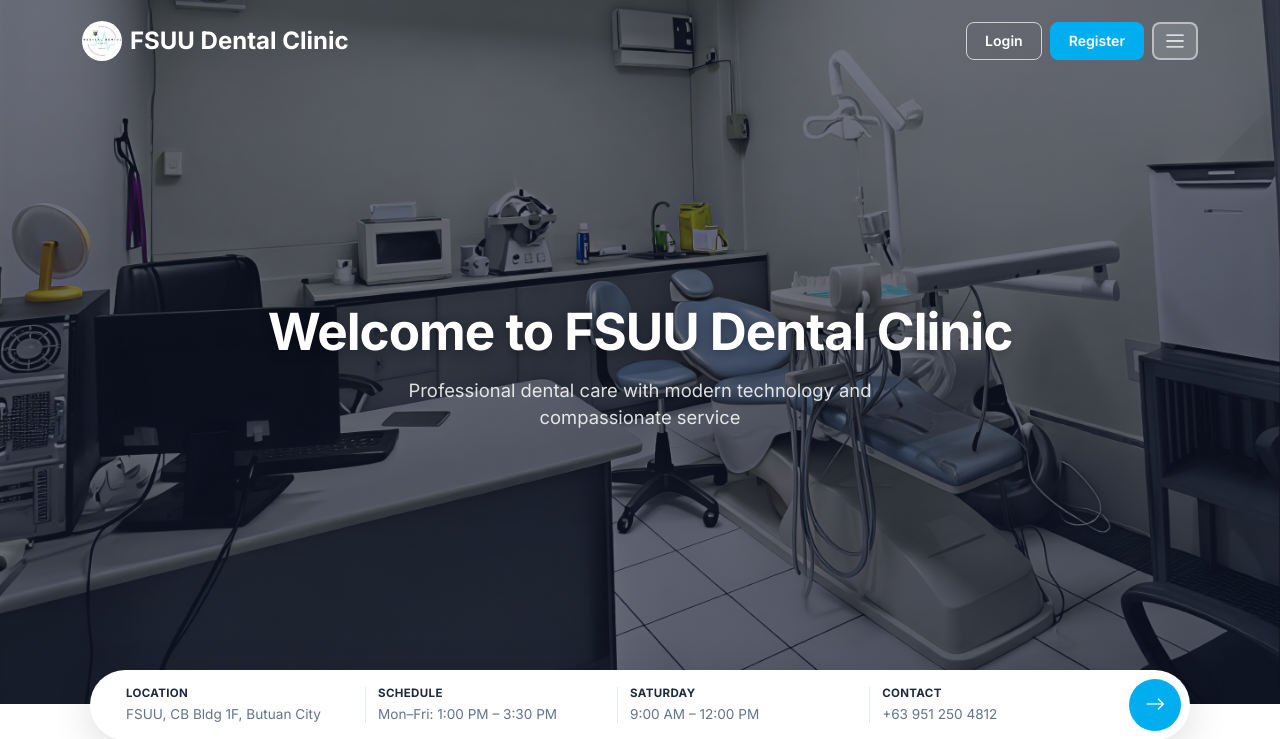
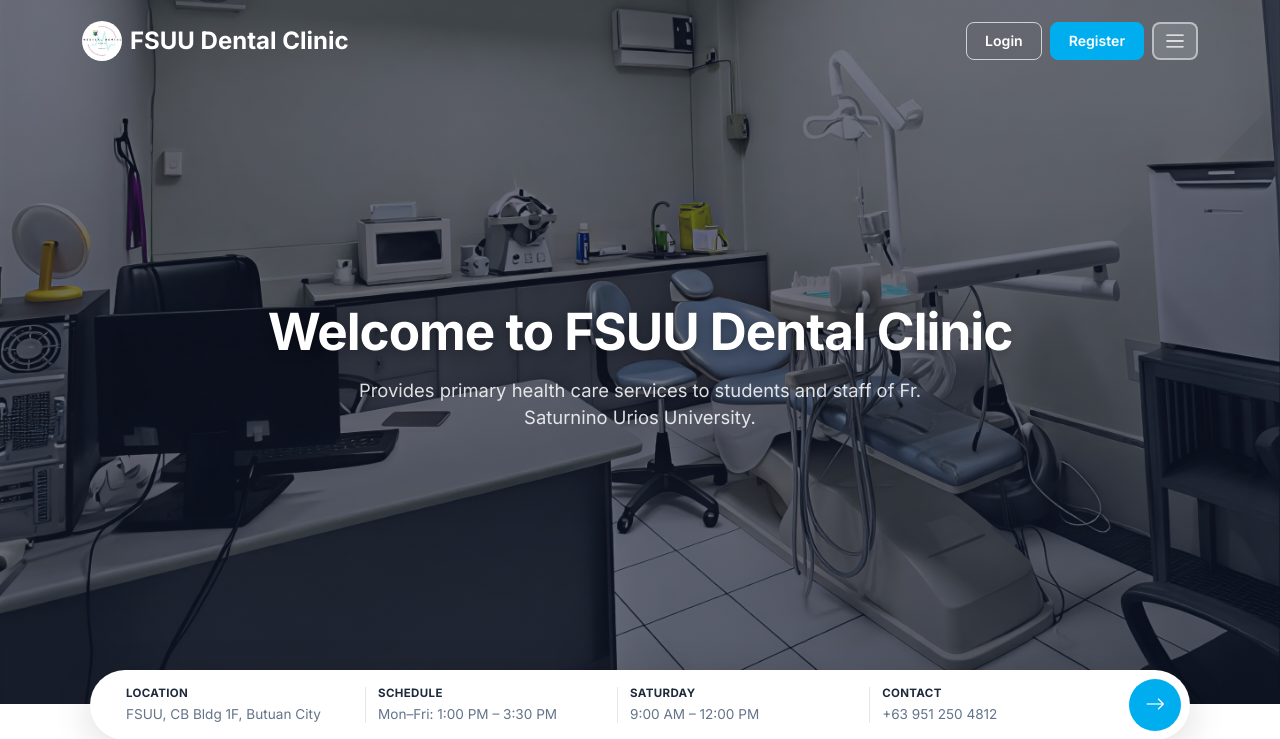
Before and after one commit to win416/FSUU-booking-system, a PHP site: page /FSUU-booking-system-1/ in a window 1280 px wide. Shown: the top 739 px of the page. Run offline with PHP 8.4, Linux system fonts and the light colour scheme.

Commit message:
fixing index.php

```diff
--- a/admin/messages.php
+++ b/admin/messages.php
@@ -398,7 +398,7 @@ msgToInput.addEventListener('input', function() {
                 }).join('');
                 toSuggestions.style.display = 'block';
                 toSuggestions.querySelectorAll('.si-item').forEach(el => {
-                    el.addEventListener('click', function() { setRecipient(parseInt(this.dataset.id), this.dataset.name); });
+                    el.addEventListener('mousedown', function(e) { e.preventDefault(); setRecipient(parseInt(this.dataset.id), this.dataset.name); });
                 });
             });
     }, 220);
--- a/index.php
+++ b/index.php
@@ -47,7 +47,7 @@
         <div class="hero-overlay"></div>
         <div class="container hero-body">
             <h2 class="hero-title">Welcome to FSUU Dental Clinic</h2>
-            <p class="hero-subtitle">Professional dental care with modern technology and compassionate service</p>
+            <p class="hero-subtitle">Provides primary health care services to students and staff of Fr. Saturnino Urios University.</p>
         </div>
         <!-- Floating action bar -->
         <div class="hero-bar-wrap">
```
